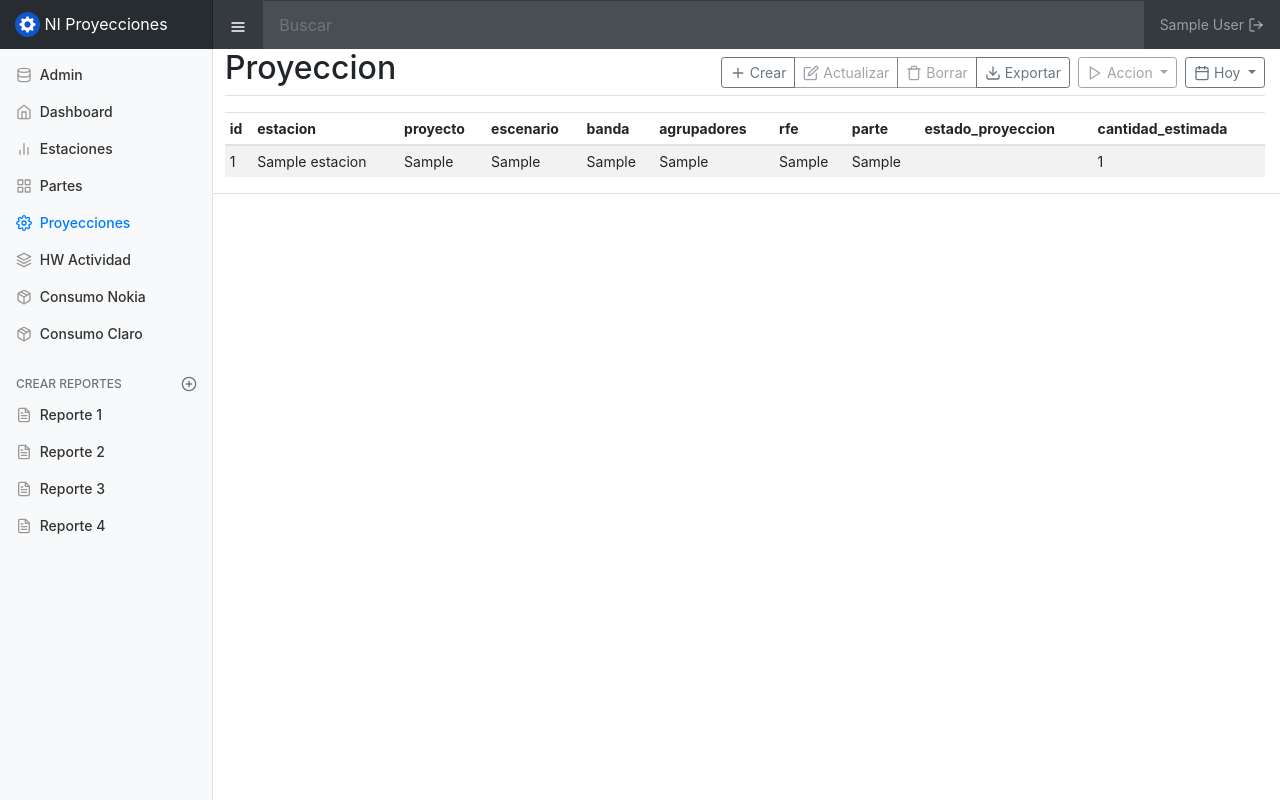
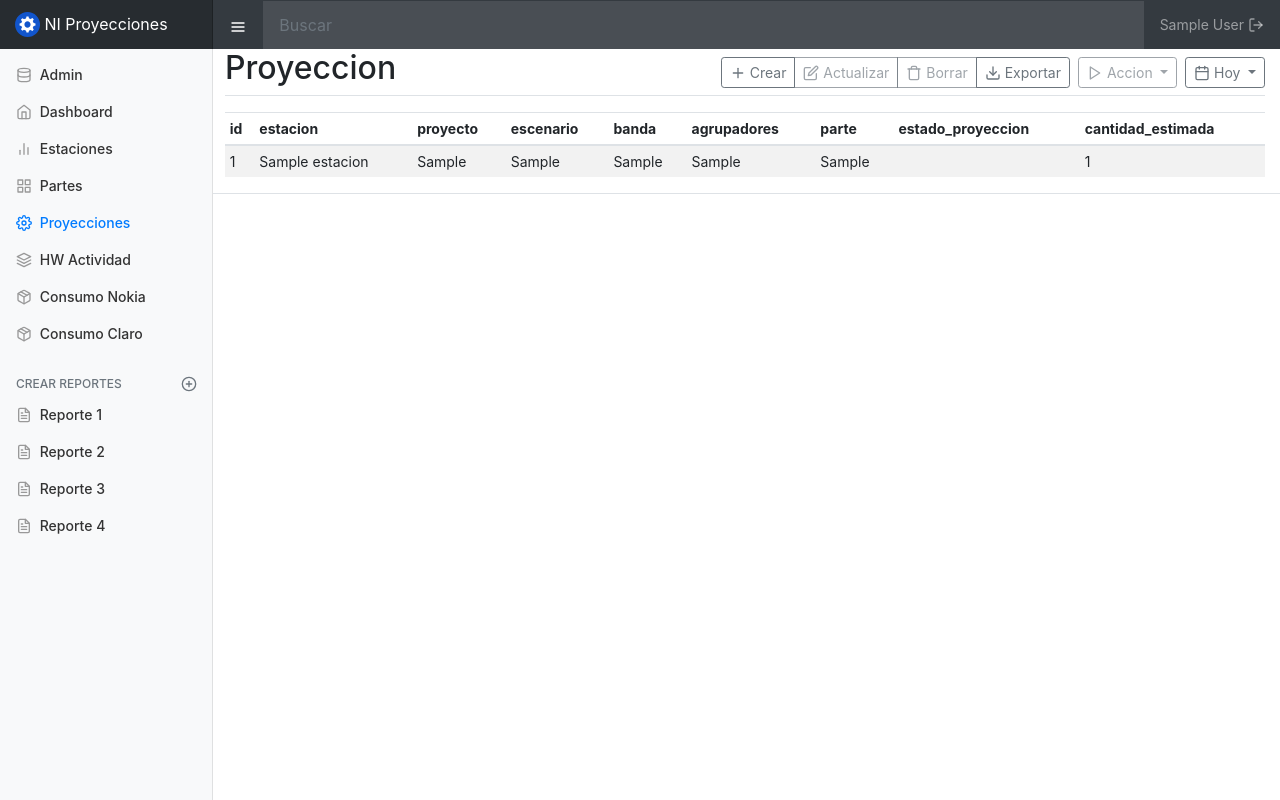
Before and after one commit to NOKIA-NI/niproyecciones, a Django app: page /proyecciones/list/proyeccion/ in a window 1280 px wide. Run offline with Django 3.2, Linux system fonts and the light colour scheme; a user stored in the database is signed in; tables that the repository leaves empty hold one stand-in row (values such as "Sample post"); some libraries are stand-ins or nearby versions.

Commit message:
refactor modelo Proyeccion

```diff
--- a/partes/templates/parte/includes/partials/body_parte.html
+++ b/partes/templates/parte/includes/partials/body_parte.html
@@ -1,6 +1,7 @@
 <tr class="clickable-row">
   <td>{{ object.id }}</td>
   <td>{{ object.cod_sap }}</td>
+  <td>{{ object.parte_nokia }}</td>
   <td>{{ object.capex }}</td>
   <td>{{ object.grupo_parte }}</td>
 </tr>
--- a/proyecciones/admin.py
+++ b/proyecciones/admin.py
@@ -18,7 +18,6 @@ class ProyeccionAdmin(ImportExportModelAdmin):
     'escenario',
     'banda',
     'agrupadores',
-    'rfe',
     'parte',
     'estado_proyeccion',
     'cantidad_estimada',
--- a/proyecciones/models.py
+++ b/proyecciones/models.py
@@ -11,7 +11,6 @@ class Proyeccion(models.Model):
     escenario = models.CharField(max_length=255, blank=True, null=True)
     banda = models.CharField(max_length=255, blank=True, null=True)
     agrupadores = models.CharField(max_length=255, blank=True, null=True)
-    rfe = models.CharField(max_length=255, blank=True, null=True)
     parte = models.ForeignKey(Parte, on_delete=models.CASCADE, related_name='proyecciones')
     estado_proyeccion  = models.CharField(max_length=255, choices=choices.ESTADO_PROYECCION_CHOICES)
     cantidad_estimada = models.PositiveIntegerField(blank=True, null=True)
--- a/proyecciones/resources.py
+++ b/proyecciones/resources.py
@@ -14,7 +14,6 @@ class ProyeccionResource(resources.ModelResource):
         'escenario',
         'banda',
         'agrupadores',
-        'rfe',
         'parte',
         'estado_proyeccion',
         'cantidad_estimada',
--- a/proyecciones/templates/proyeccion/includes/partials/body_proyeccion.html
+++ b/proyecciones/templates/proyeccion/includes/partials/body_proyeccion.html
@@ -5,7 +5,6 @@
   <td>{{ object.escenario }}</td>
   <td>{{ object.banda}}</td>
   <td>{{ object.agrupadores }}</td>
-  <td>{{ object.rfe }}</td>
   <td>{{ object.parte }}</td>
   <td>{{ object.iestado_proyeccion}}</td>
   <td>{{ object.cantidad_estimada }}</td>
--- a/proyecciones/templates/proyeccion/includes/partials/head_proyeccion.html
+++ b/proyecciones/templates/proyeccion/includes/partials/head_proyeccion.html
@@ -5,7 +5,6 @@
   <th>escenario</th>
   <th>banda</th>
   <th>agrupadores</th>
-  <th>rfe</th>
   <th>parte</th>
   <th>estado_proyeccion</th>
   <th>cantidad_estimada</th>
--- a/proyecciones/views.py
+++ b/proyecciones/views.py
@@ -73,8 +73,6 @@ class SearchProyeccion(ListProyeccion):
                 reduce(operator.and_,
                           (Q(agrupadores__icontains=q) for q in query_list)) |
                 reduce(operator.and_,
-                          (Q(rfe__icontains=q) for q in query_list)) |
-                reduce(operator.and_,
                           (Q(parte__parte_nokia__icontains=q) for q in query_list)) |
                 reduce(operator.and_,
                           (Q(estado_proyeccion__icontains=q) for q in query_list)) |
```
Also changed, not shown: proyecciones/migrations/0004_remove_proyeccion_rfe.py (added).
